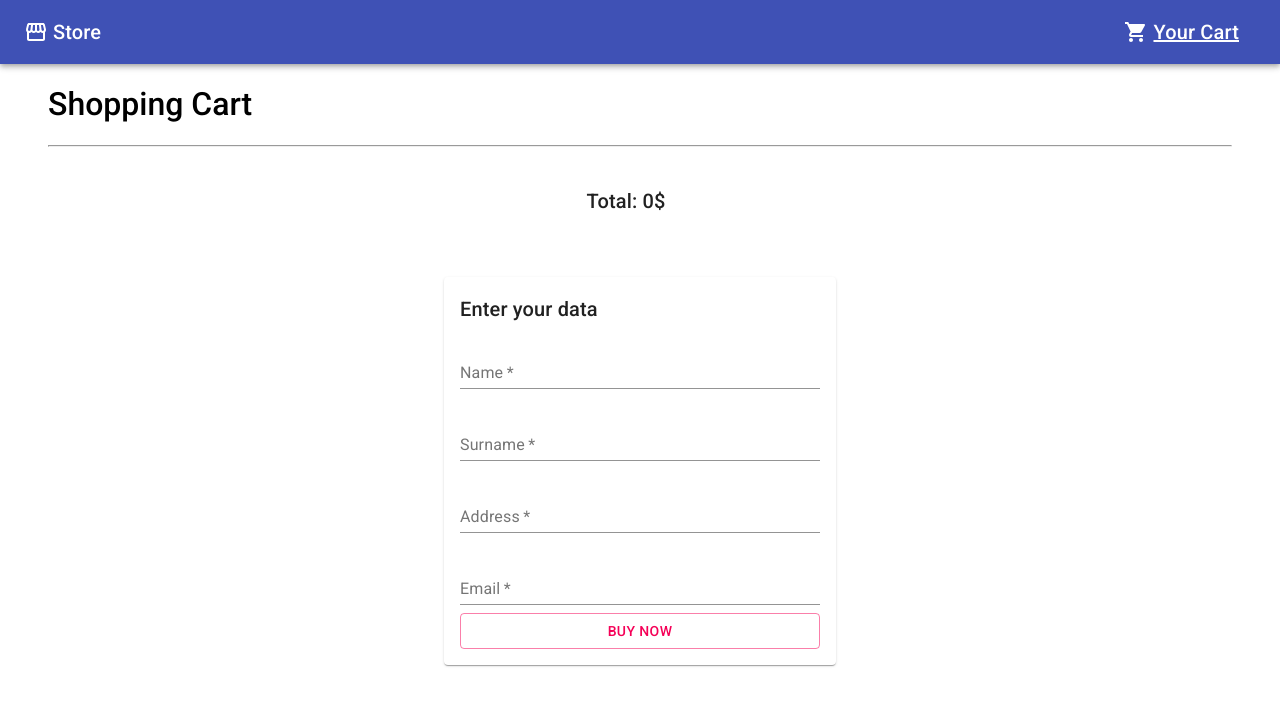
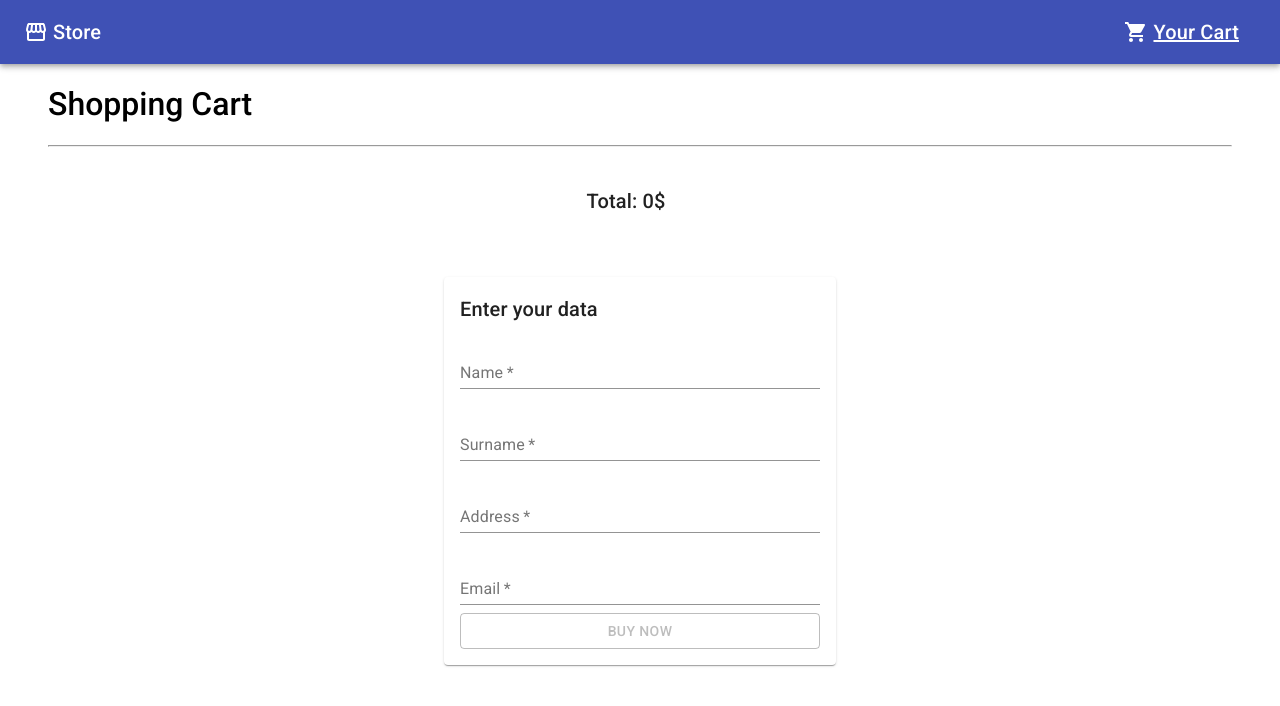
Before and after one commit to DmitryD7/online-store, a React (Create React App) app: page /cart in a window 1280 px wide. Shown: the top 706 px of the page. Built offline with nearby package versions, Linux system fonts and the light colour scheme.

Commit message:
Refactoring

```diff
--- a/src/application/store.ts
+++ b/src/application/store.ts
@@ -9,5 +9,4 @@ export const rootReducer = combineReducers({
 
 export const store = configureStore({
     reducer: rootReducer,
-
 })
--- a/src/application/types.ts
+++ b/src/application/types.ts
@@ -1,5 +1,4 @@
-import {rootReducer, store} from "./store";
+import {rootReducer} from "./store";
 
 export type AppRootStateType = ReturnType<RootReducerType>
 export type RootReducerType = typeof rootReducer
-export type AppDispatchType = typeof store.dispatch
--- a/src/features/cart/customerData/customerData.tsx
+++ b/src/features/cart/customerData/customerData.tsx
@@ -1,7 +1,7 @@
 import React, {useState} from "react";
 import {FormikHelpers, useFormik} from "formik";
 import {Button, createStyles, FormControl, FormGroup, FormLabel, makeStyles, TextField, Theme} from "@material-ui/core";
-import {CustomerDataType} from "../cartItemsTypes";
+import {CartCommonType, CustomerDataType} from "../cartItemsTypes";
 import s from "./customerData.module.scss"
 import {useSelector} from "react-redux";
 import {AppRootStateType} from "../../../application/types";
@@ -9,9 +9,11 @@ import {Alert} from "@material-ui/lab";
 import HighlightOffIcon from '@material-ui/icons/HighlightOff';
 
 export const CustomerData = () => {
-    const cartData = useSelector<AppRootStateType>(state => state.cart)
+    const cartData = useSelector<AppRootStateType, CartCommonType>(state => state.cart)
 
     const [isDone, setIsDone] = useState(false)
+    //const [areThereItems, setAreThereItems] = useState(false)
+
 
     const validate = (customerData: CustomerDataType) => {
         const errors: FormErrorType = {}
@@ -91,7 +93,7 @@ export const CustomerData = () => {
                         {...formik.getFieldProps('email')}
                     />
                     {formik.errors.email ? <div style={{color: 'red'}}>{formik.errors.email}</div> : null}
-                    <Button type={"submit"} variant={"outlined"} color={"secondary"}>buy now</Button>
+                    <Button type={"submit"} variant={"outlined"} color={"secondary"} disabled={!cartData.cartItems.length}>buy now</Button>
                 </FormGroup>
             </FormControl>
         </form>
```
Also changed, not shown: src/features/cart/cartItemsTypes.ts (+7 -0 lines).
